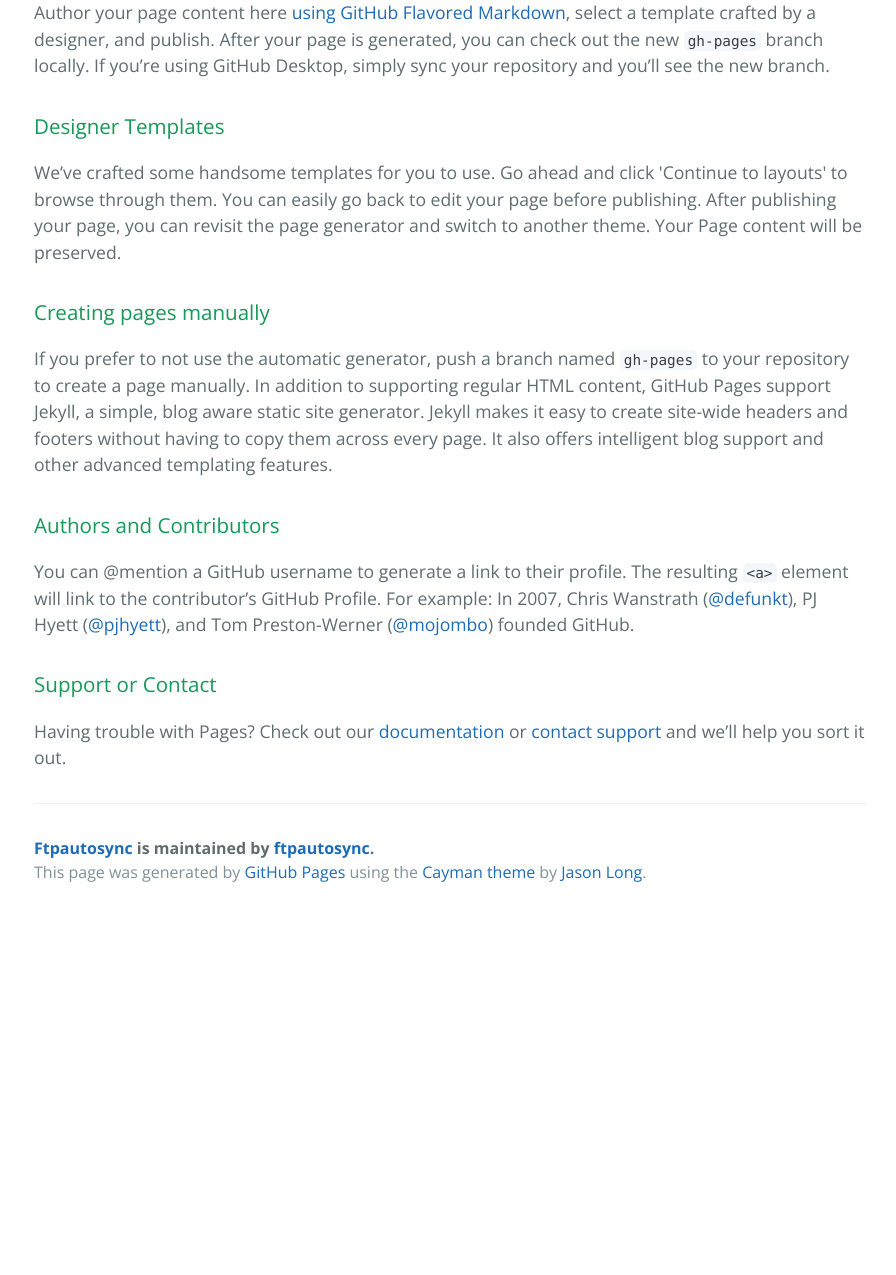
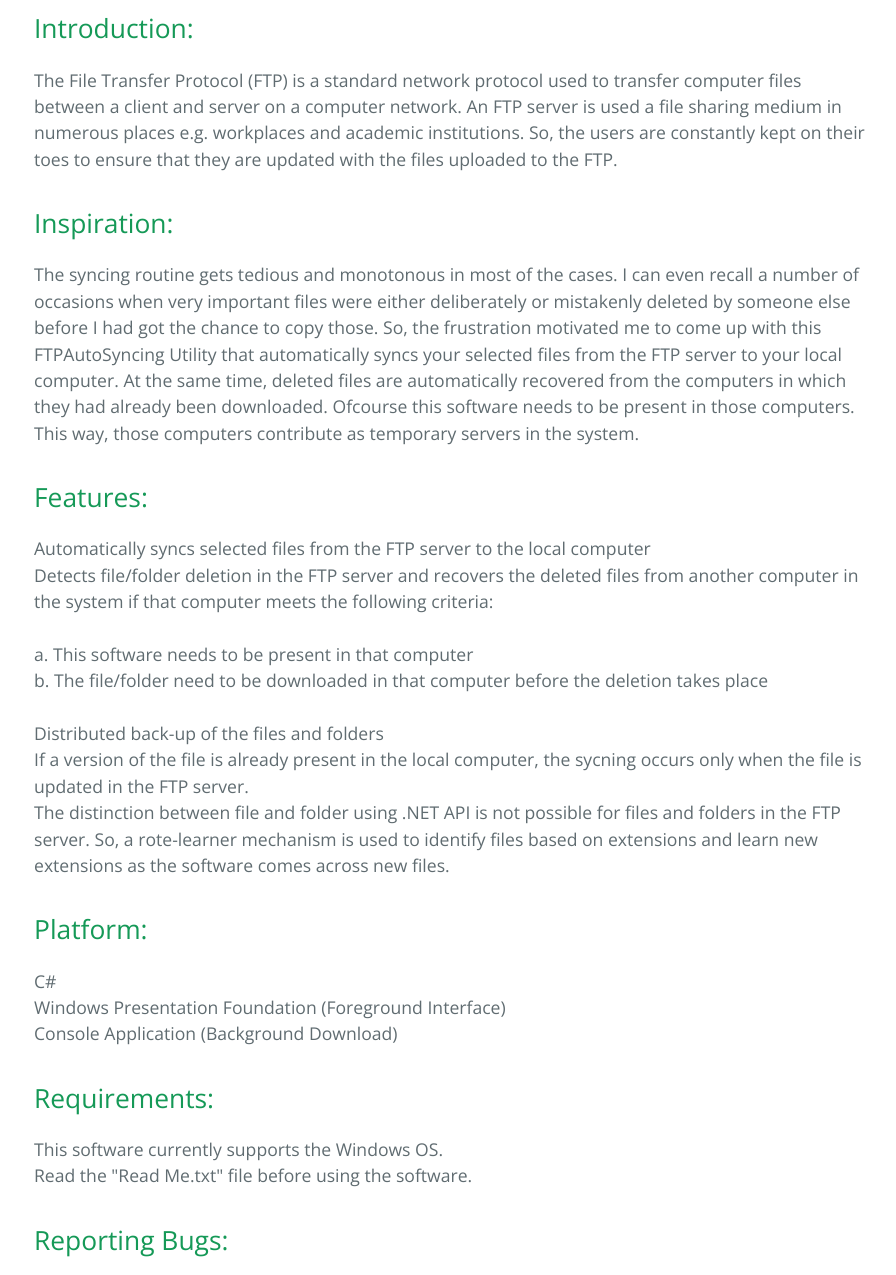
Before and after one commit to ftpautosync/ftpautosync, a plain HTML site: page index.html in a window 1280 px wide. Shown: the part 490-1765 px from the top of the page, without its empty margins (190-1086 px from the left). Before the commit the page ends 1406 px from the top, so only its background shows below. Drawn offline with nearby package versions, Linux system fonts and the light colour scheme.

Commit message:
Update index.html

```diff
--- a/index.html
+++ b/index.html
@@ -2,7 +2,7 @@
 <html lang="en-us">
   <head>
     <meta charset="UTF-8">
-    <title>Ftpautosync by ftpautosync</title>
+    <title>ftpautosync by ftpautosync</title>
     <meta name="viewport" content="width=device-width, initial-scale=1">
     <link rel="stylesheet" type="text/css" href="stylesheets/normalize.css" media="screen">
     <link href='https://fonts.googleapis.com/css?family=Open+Sans:400,700' rel='stylesheet' type='text/css'>
@@ -11,7 +11,7 @@
   </head>
   <body>
     <section class="page-header">
-      <h1 class="project-name">Ftpautosync</h1>
+      <h1 class="project-name">ftpautosync</h1>
       <h2 class="project-tagline">Keep your files synced between an ftp server and your computer</h2>
       <a href="https://github.com/ftpautosync/ftpautosync" class="btn">View on GitHub</a>
       <a href="https://github.com/ftpautosync/ftpautosync/zipball/master" class="btn">Download .zip</a>
@@ -19,35 +19,53 @@
     </section>
 
     <section class="main-content">
-      <h3>
-<a id="welcome-to-github-pages" class="anchor" href="#welcome-to-github-pages" aria-hidden="true"><span aria-hidden="true" class="octicon octicon-link"></span></a>Welcome to GitHub Pages.</h3>
+      <h1>
+<a id="ftpautosync" class="anchor" href="#ftpautosync" aria-hidden="true"><span aria-hidden="true" class="octicon octicon-link"></span></a>FTPAutoSync</h1>
 
-<p>This automatic page generator is the easiest way to create beautiful pages for all of your projects. Author your page content here <a href="https://guides.github.com/features/mastering-markdown/">using GitHub Flavored Markdown</a>, select a template crafted by a designer, and publish. After your page is generated, you can check out the new <code>gh-pages</code> branch locally. If you’re using GitHub Desktop, simply sync your repository and you’ll see the new branch.</p>
+<h2>
+<a id="introduction" class="anchor" href="#introduction" aria-hidden="true"><span aria-hidden="true" class="octicon octicon-link"></span></a>Introduction:</h2>
 
-<h3>
-<a id="designer-templates" class="anchor" href="#designer-templates" aria-hidden="true"><span aria-hidden="true" class="octicon octicon-link"></span></a>Designer Templates</h3>
+<p>The File Transfer Protocol (FTP) is a standard network protocol used to transfer computer files between a client and server on a computer network. An FTP server is used a file sharing medium in numerous places e.g. workplaces and academic institutions. So, the users are constantly kept on their toes to ensure that they are updated with the files uploaded to the FTP.</p>
 
-<p>We’ve crafted some handsome templates for you to use. Go ahead and click 'Continue to layouts' to browse through them. You can easily go back to edit your page before publishing. After publishing your page, you can revisit the page generator and switch to another theme. Your Page content will be preserved.</p>
+<h2>
+<a id="inspiration" class="anchor" href="#inspiration" aria-hidden="true"><span aria-hidden="true" class="octicon octicon-link"></span></a>Inspiration:</h2>
 
-<h3>
-<a id="creating-pages-manually" class="anchor" href="#creating-pages-manually" aria-hidden="true"><span aria-hidden="true" class="octicon octicon-link"></span></a>Creating pages manually</h3>
+<p>The syncing routine gets tedious and monotonous in most of the cases. I can even recall a number of occasions when very important files were either deliberately or mistakenly deleted by someone else before I had got the chance to copy those. So, the frustration motivated me to come up with this FTPAutoSyncing Utility that automatically syncs your selected files from the FTP server to your local computer. At the same time, deleted files are automatically recovered from the computers in which they had already been downloaded. Ofcourse this software needs to be present in those computers. This way, those computers contribute as temporary servers in the system.</p>
 
-<p>If you prefer to not use the automatic generator, push a branch named <code>gh-pages</code> to your repository to create a page manually. In addition to supporting regular HTML content, GitHub Pages support Jekyll, a simple, blog aware static site generator. Jekyll makes it easy to create site-wide headers and footers without having to copy them across every page. It also offers intelligent blog support and other advanced templating features.</p>
+<h2>
+<a id="features" class="anchor" href="#features" aria-hidden="true"><span aria-hidden="true" class="octicon octicon-link"></span></a>Features:</h2>
 
-<h3>
-<a id="authors-and-contributors" class="anchor" href="#authors-and-contributors" aria-hidden="true"><span aria-hidden="true" class="octicon octicon-link"></span></a>Authors and Contributors</h3>
+<p>Automatically syncs selected files from the FTP server to the local computer</br>
+Detects file/folder deletion in the FTP server and recovers the deleted files from another computer in the system if that computer meets the following criteria:</br></br>
+a. This software needs to be present in that computer</br>
+b. The file/folder need to be downloaded in that computer before the deletion takes place</br></br>
+Distributed back-up of the files and folders</br>
+If a version of the file is already present in the local computer, the sycning occurs only when the file is updated in the FTP server.</br>
+The distinction between file and folder using .NET API is not possible for files and folders in the FTP server. So, a rote-learner mechanism is used to identify files based on extensions and learn new extensions as the software comes across new files.</p>
 
-<p>You can @mention a GitHub username to generate a link to their profile. The resulting <code>&lt;a&gt;</code> element will link to the contributor’s GitHub Profile. For example: In 2007, Chris Wanstrath (<a href="https://github.com/defunkt" class="user-mention">@defunkt</a>), PJ Hyett (<a href="https://github.com/pjhyett" class="user-mention">@pjhyett</a>), and Tom Preston-Werner (<a href="https://github.com/mojombo" class="user-mention">@mojombo</a>) founded GitHub.</p>
+<h2>
+<a id="platform" class="anchor" href="#platform" aria-hidden="true"><span aria-hidden="true" class="octicon octicon-link"></span></a>Platform:</h2>
 
-<h3>
-<a id="support-or-contact" class="anchor" href="#support-or-contact" aria-hidden="true"><span aria-hidden="true" class="octicon octicon-link"></span></a>Support or Contact</h3>
+<p>C# </br>
+Windows Presentation Foundation (Foreground Interface)</br>
+Console Application (Background Download)</br>
 
-<p>Having trouble with Pages? Check out our <a href="https://help.github.com/pages">documentation</a> or <a href="https://github.com/contact">contact support</a> and we’ll help you sort it out.</p>
+<h2>
+<a id="requirements" class="anchor" href="#requirements" aria-hidden="true"><span aria-hidden="true" class="octicon octicon-link"></span></a>Requirements:</h2>
+
+<p>This software currently supports the Windows OS.</br>
+Read the "Read Me.txt" file before using the software.</p>
+
+<h2>
+<a id="reporting_bugs" class="anchor" href="#reporting_bugs" aria-hidden="true"><span aria-hidden="true" class="octicon octicon-link"></span></a>Reporting Bugs:</h2>
+
+<p>Please provide feedback and report bugs at ftpautosync@outlook.com</br>
 
       <footer class="site-footer">
-        <span class="site-footer-owner"><a href="https://github.com/ftpautosync/ftpautosync">Ftpautosync</a> is maintained by <a href="https://github.com/ftpautosync">ftpautosync</a>.</span>
+        <span class="site-footer-owner"><a href="https://github.com/ftpautosync/ftpautosync">ftpautosync</a> is maintained by <a href="https://github.com/ihayet">IH</a>.</span>
 
         <span class="site-footer-credits">This page was generated by <a href="https://pages.github.com">GitHub Pages</a> using the <a href="https://github.com/jasonlong/cayman-theme">Cayman theme</a> by <a href="https://twitter.com/jasonlong">Jason Long</a>.</span>
+        <span class="site-footer-credits">Application Logo Courtesy:  <a href="www.freepik.com">Freepik</a> from <a href="www.flaticon.com">flaticon</a>.</span>
       </footer>
 
     </section>
```
